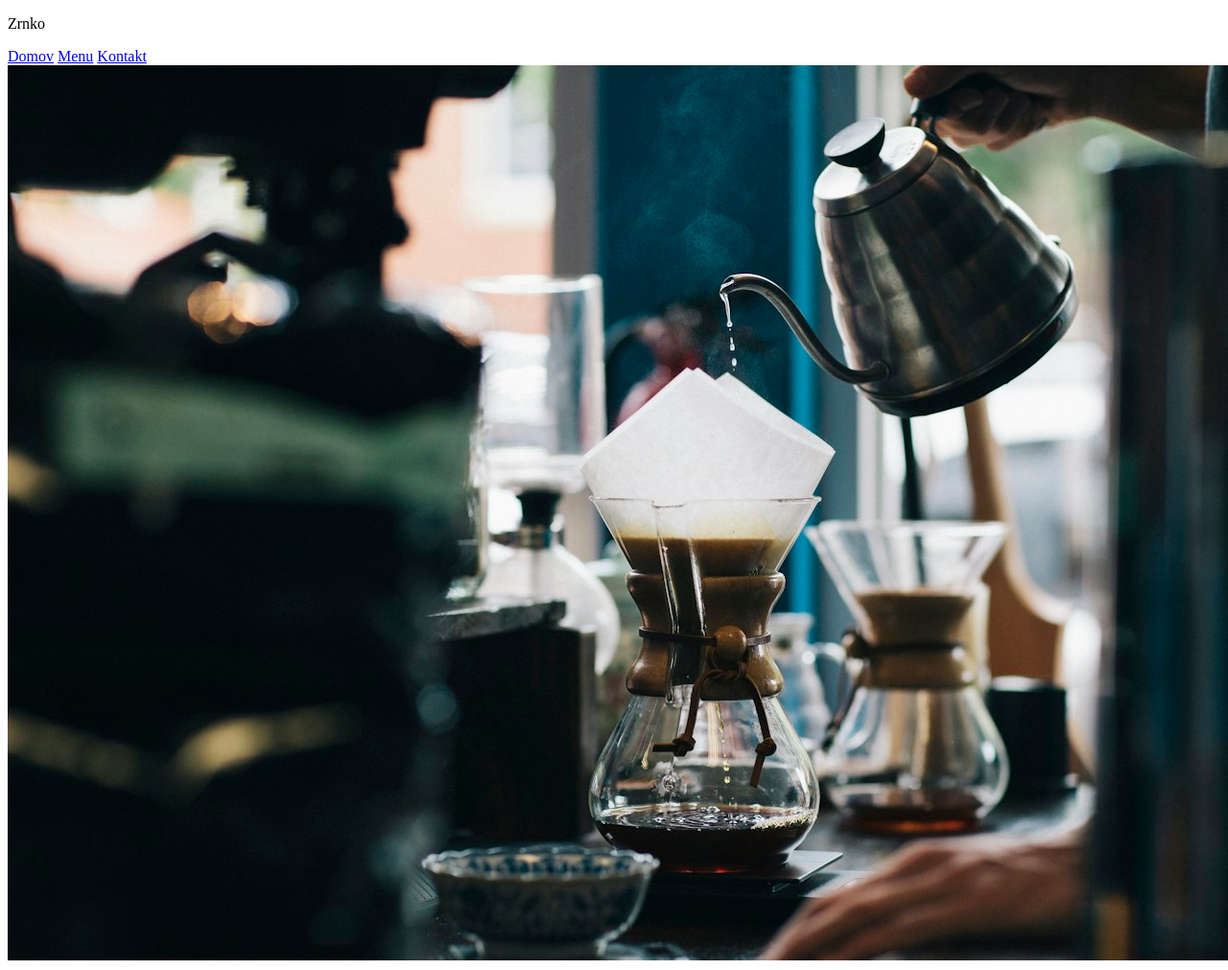
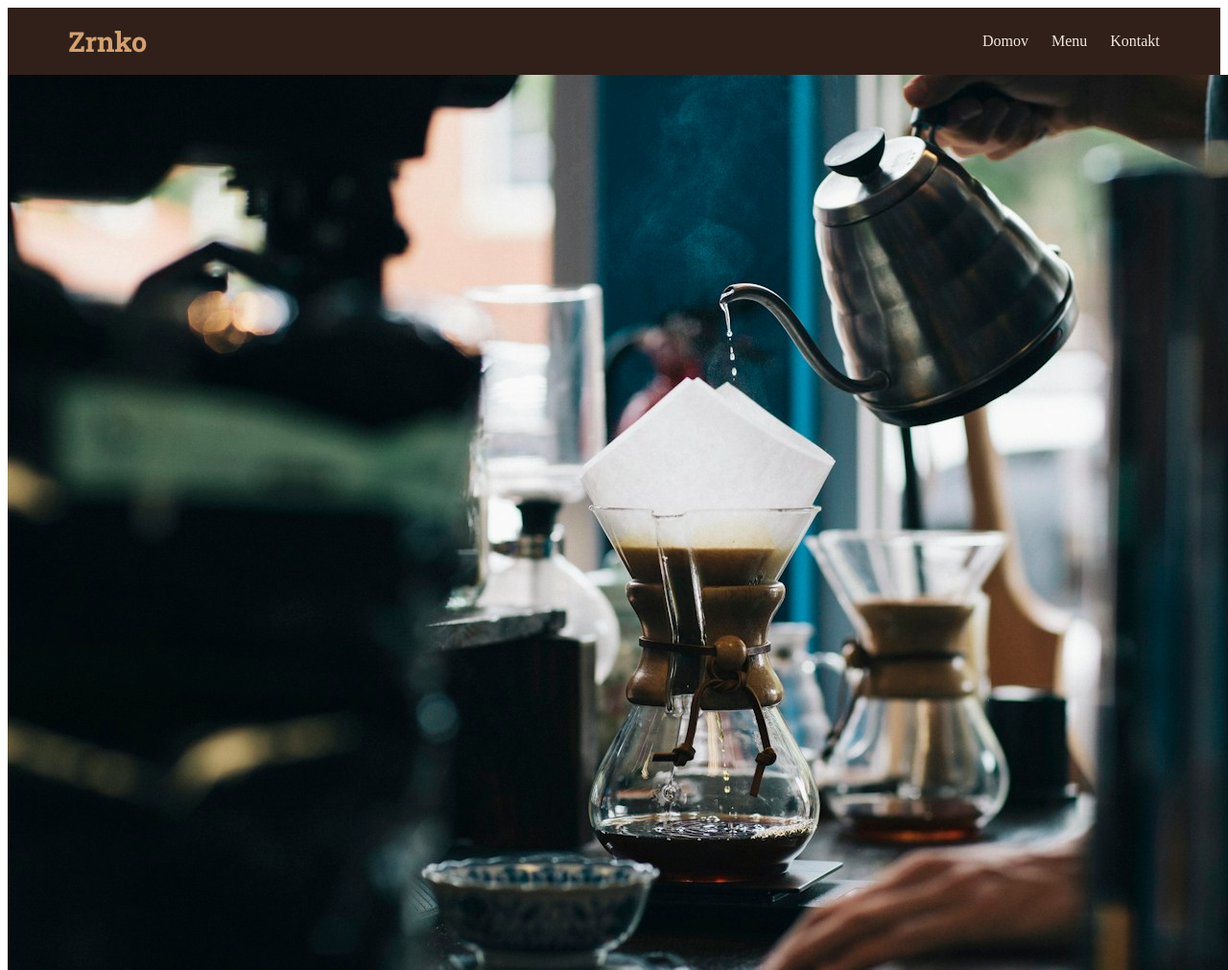
Before and after one commit to Klopikk/Kaviaren_zadanie, a plain HTML site: page index.html in a window 1280 px wide. Shown: the top 1011 px of the page at 96% size. Drawn offline with Linux system fonts and the light colour scheme.

Commit message:
hlavicka css

```diff
--- a/coffe/starter/assets/css/style.css
+++ b/coffe/starter/assets/css/style.css
@@ -0,0 +1,61 @@
+/* GOOGLE FONTS */
+@import url('https://fonts.googleapis.com/css2?family=DM+Sans:wght@400;500;600;700&family=Roboto+Slab:wght@600;700;800&display=swap');
+
+
+/* CSS PREMENNE */
+:root {
+    --tmava: #21140f;
+    --hneda: #302019;
+    --svetlohneda: #382820;
+    --zlata: #d4a16e;
+    --biela: #f3e9df;
+    --seda: #b9aaa0;
+
+    --font-text: 'DM Sans', sans-serif;
+    --font-nadpis: 'Roboto Slab', serif;
+}
+header {
+    background-color: var(--hneda);
+    padding: 1rem;
+    display: flex;
+    flex-direction: column;
+    align-items: center;
+    gap: 0.5rem;
+}
+
+.header_logo {
+    color: var(--zlata);
+    font-family: var(--font-nadpis);
+    font-size: 1.8rem;
+    font-weight: 700;
+}
+
+.header_logo p {
+    margin: 0;
+}
+
+.header_nav {
+    display: flex;
+    flex-direction: row;
+    justify-content: center;
+    gap: 1.5rem;
+}
+
+.header_link {
+    color: var(--biela);
+    text-decoration: none;
+}
+
+.header_link:hover {
+    color: var(--zlata);
+}
+
+/* DESKTOP */
+
+@media (min-width: 900px) {
+    header {
+        flex-direction: row;
+        justify-content: space-between;
+        padding: 1rem 5%;
+    }
+}
--- a/index.html
+++ b/index.html
@@ -15,23 +15,28 @@
 
 <body>
     <header>
-        <section class="header">
+        <section class="header_logo">
             <p>Zrnko</p>
         </section>
 
         <section class="header_odkazy">
-            <nav>
-                <a href="http://"> Domov</a>
-                <a href="http://"> Menu</a>
-                <a href="http://"> Kontakt</a>
+            <nav class="header_nav">
+                <a class="header_link" href="#domov">Domov</a>
+                <a class="header_link" href="#menu">Menu</a>
+                <a class="header_link" href="#kontakt">Kontakt</a>
             </nav>
         </section>
     </header>
     <main>
        <section class="hero" id="domov">
-            <img src="coffe/starter/assets/images/kava-uvod.jpg" alt="obrazok">
+
+            <img src="coffe/starter/assets/images/kava-uvod.jpg" alt="Príprava kávy" class="hero__image">
+
             <div class="hero__content">
-                    <h1 class="hero__title">Káva, ktorá zobudí deň</h1>
+
+                <h1 class="hero__title">
+                    Káva, ktorá zobudí deň
+                </h1>
 
                 <p class="hero__text">
                     Pražíme vlastné zrná a pečieme každé ráno.
@@ -41,7 +46,9 @@
                 <a href="#menu" class="hero__button">
                     Pozri menu
                 </a>
+
             </div>
+
         </section>
 
         <section class="menu" id="menu">
```
Lines whose indentation alone changed are shown as unchanged.
